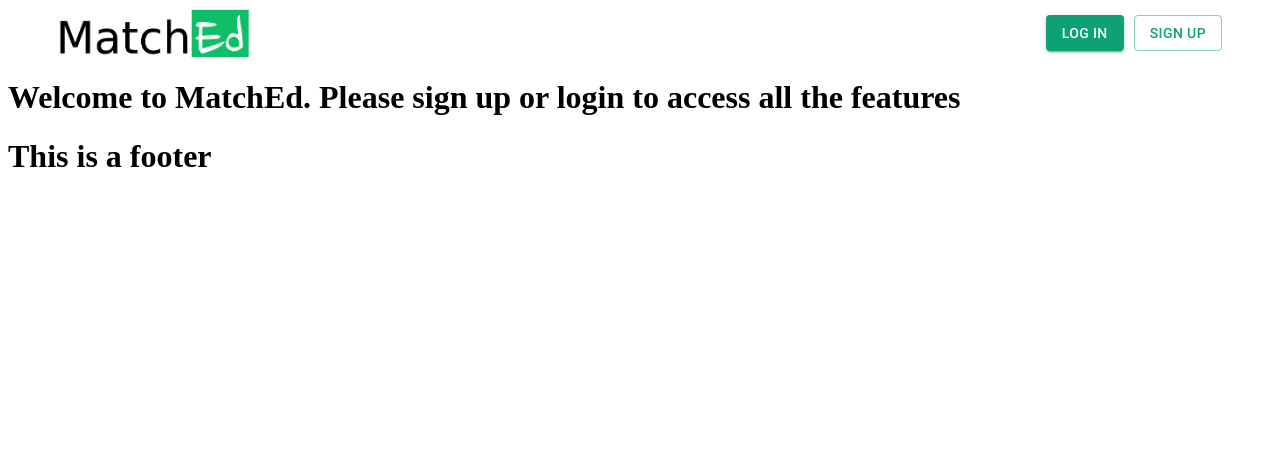
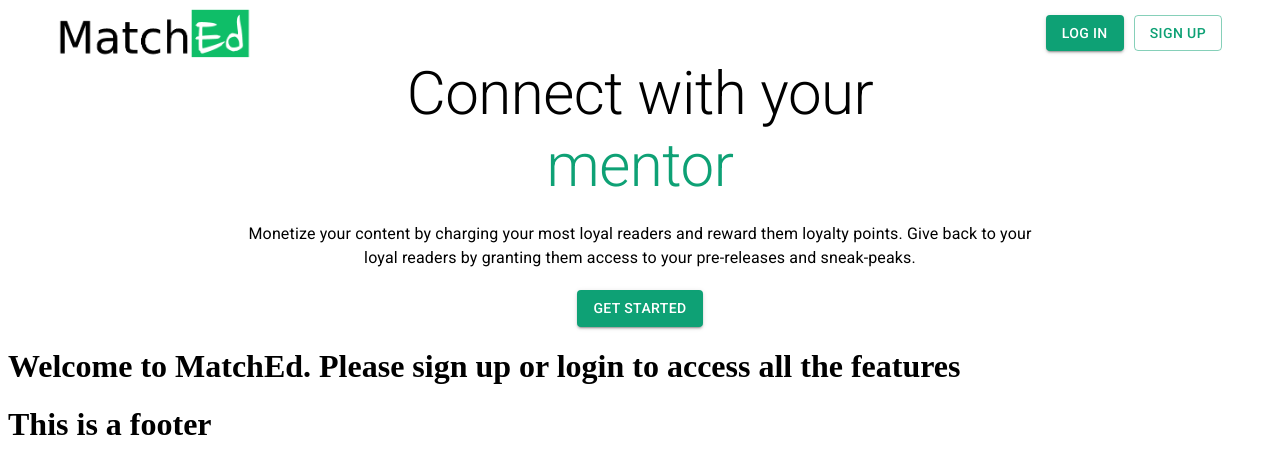
Before and after one commit to BGDanny/MatchEd, a React (Create React App) app: page / in a window 1280 px wide. Shown: the top 474 px of the page. Built offline with nearby package versions, Linux system fonts and the light colour scheme.

Commit message:
Add CTA for home page

```diff
--- /dev/null
+++ b/src/components/CTA/CTA.tsx
@@ -0,0 +1,31 @@
+import { Box, Button, Typography } from "@mui/material"
+
+export const CTA: React.FC = () => {
+    return (<Box
+        fontWeight="fontWeightMedium"
+        sx={{
+            textAlign: "center",
+            fontWeight: 600,
+            fontSize: { xs: '2xl', sm: '4xl', md: '6xl' },
+            spacing: { "xs": 8, "md": 14 },
+            maxWidth: '800px',
+            margin: "auto"
+        }}
+    >
+        <Typography variant="h2">
+            Connect with your
+            <Typography variant="h2" color="#0ea175">
+                mentor
+            </Typography>
+        </Typography>
+        <Typography variant="body1" sx={{ marginTop: "20px" }}>
+            Monetize your content by charging your most loyal readers and reward
+            them loyalty points. Give back to your loyal readers by granting
+            them access to your pre-releases and sneak-peaks.
+        </Typography>
+
+        <Button variant="contained" sx={{ marginTop: "20px" }} href="/login">
+            Get Started
+        </Button>
+    </Box>)
+}
--- /dev/null
+++ b/src/components/CTA/index.tsx
@@ -0,0 +1 @@
+export { CTA as default } from "./CTA"
--- a/src/pages/Home/Home.tsx
+++ b/src/pages/Home/Home.tsx
@@ -2,6 +2,8 @@ import React from "react";
 import { useAuth } from "../../Context/AuthProvider";
 import { HeaderFooterLayout } from "../../layouts/HeaderFooterLayout/HeaderFooterLayout";
 import { useLocation } from "react-router-dom";
+import { Box } from "@mui/material";
+import CTA from "../../components/CTA";
 
 export const Home: React.FC = () => {
     const { user, setUser } = useAuth();
@@ -18,10 +20,13 @@ export const Home: React.FC = () => {
             {user ? (
                 <h1>Welcome to MatchEd, {user.first_name}</h1>
             ) : (
-                <h1>
-                    Welcome to MatchEd. Please sign up or login to access all
-                    the features
-                </h1>
+                <Box>
+                    <CTA />
+                    <h1>
+                        Welcome to MatchEd. Please sign up or login to access all
+                        the features
+                    </h1>
+                </Box>
             )}
         </HeaderFooterLayout>
     );
```
